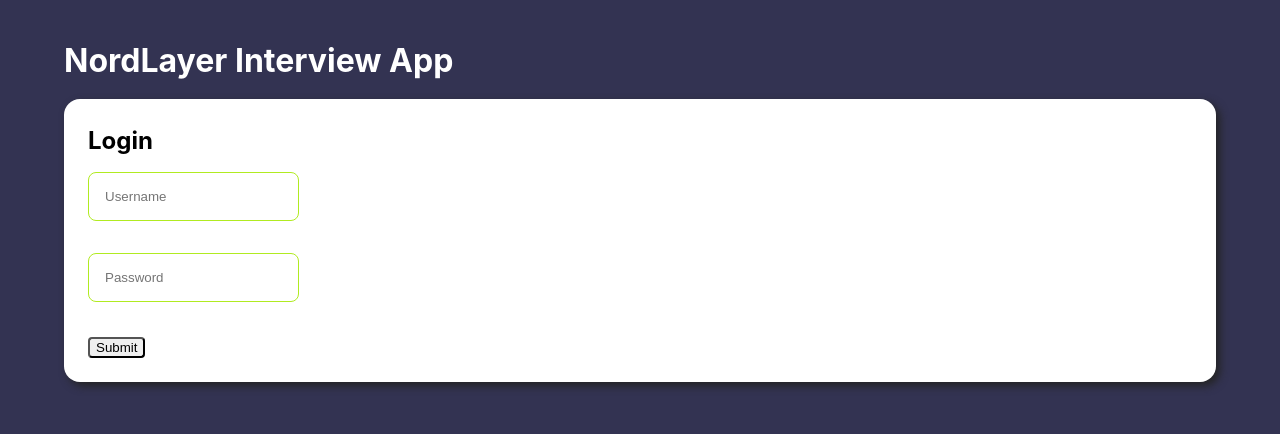
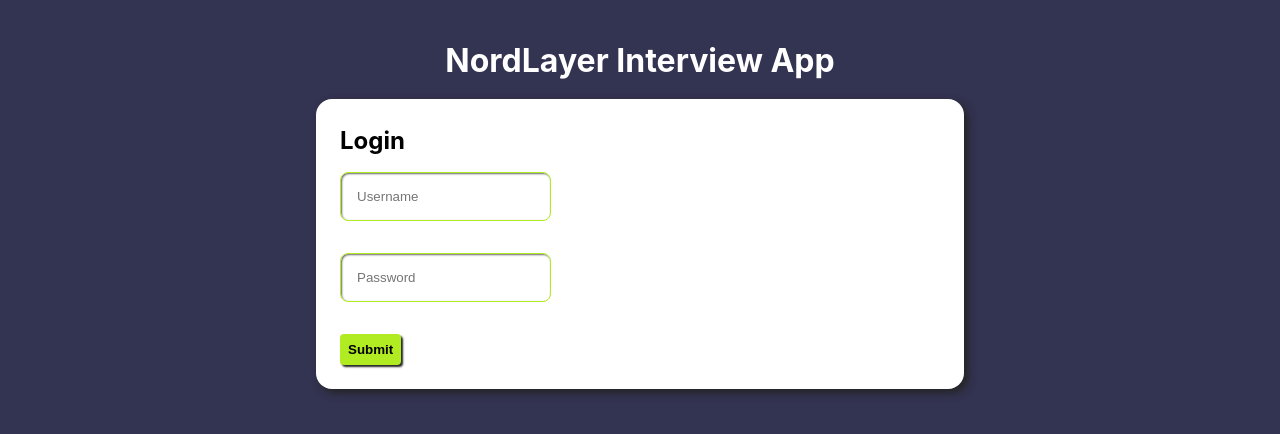
Before and after one commit to 318h7/secret-app, a React (Vite) app: page / in a window 1280 px wide. Shown: the top 434 px of the page. Built offline with nearby package versions, Linux system fonts and the light colour scheme.

Commit message:
add to theme, create form field component

```diff
--- a/src/components/Inputs.tsx
+++ b/src/components/Inputs.tsx
@@ -7,21 +7,28 @@
 
 type InputProps = InputHTMLAttributes<HTMLInputElement> & CustomInputProps;
 
+const Error = styled.div`
+    color: ${({ theme: { colors } }) => colors.error};
+    font-size: 0.8rem;
+    min-height: 1.5rem;
+`
+
 export const Input = styled.input<InputProps>`
-    border-radius: 8px;
-    border: ${({ theme: { colors }, $isError }) => `1px solid ${$isError ? colors.error : colors.main}`};
-    display: block;
-    margin: 0 0 0.5rem;
-    padding: 1rem;
-
-    ::placeholder {
-      color: ${({theme: { colors }}) => colors.dark};
-    }
-
-    &:focus {
-      outline: none;
-    }
-  `
+  border: ${({ theme: { colors }, $isError }) => `1px solid ${$isError ? colors.error : colors.main}`};
+`;
 
 export const PasswordInput = forwardRef((props: InputProps, ref: Ref<HTMLInputElement>) => <Input {...props} ref={ref} type="password" />);
 PasswordInput.displayName = 'PasswordInput';
+
+interface FormFieldProps extends InputProps {
+  error?: string;
+}
+export const FormField =
+  ({ error, children }: FormFieldProps) => (
+  <>
+    {children}
+    <Error>{error}</Error>
+  </>
+  )
+
+FormField.displayName = 'FormField';
--- a/src/components/Templates.tsx
+++ b/src/components/Templates.tsx
@@ -4,11 +4,16 @@
     height: 100vh;
     padding: 2rem 4rem;
     box-sizing: border-box;
+    display: flex;
+    flex-direction: column;
+    justify-content: flex-start;
+    align-items: center;
 `
 
 export const Card = styled.div`
+    width: 100%;
     padding: 1.5rem;
     border-radius: 16px;
-    box-shadow: ${({ theme: { elevation } }) => elevation.low};
+    box-shadow: ${({ theme: { elevation } }) => elevation.high};
     background-color: ${({ theme: { colors } }) => colors.light};
 `
--- a/src/components/index.ts
+++ b/src/components/index.ts
@@ -1,3 +1,3 @@
-export { Input, PasswordInput } from './Inputs';
+export { Input, PasswordInput, FormField } from './Inputs';
 export { Layout, Card } from './Templates';
 export { Button } from './Buttons';
--- a/src/pages/Login.tsx
+++ b/src/pages/Login.tsx
@@ -1,19 +1,17 @@
 import { useTranslation } from "react-i18next";
-import { Card, Button, Input, PasswordInput } from "../components"
+import { Card, Button, Input, PasswordInput, FormField } from "../components"
 import { useForm } from "react-hook-form";
 import styled from "styled-components";
-
 
 interface FormFields {
     username: string;
     password: string;
 }
 
-const Error = styled.div`
-    color: ${({ theme: { colors } }) => colors.error};
-    font-size: 0.8rem;
-    min-height: 1.5rem;
-`
+const ContainedCard = styled(Card)`
+    max-width: 600px;
+;
+`;
 
 export const Login =  () => {
     const { t } = useTranslation();
@@ -26,26 +24,28 @@
     return (
         <>
             <h1>{t("login.title")}</h1>
-            <Card>
+            <ContainedCard>
                 <h2>{t("form.title")}</h2>
-                <form onSubmit={handleSubmit(onSubmit)}>
+                <form onSubmit={onSubmit}>
+                    <FormField error={errors?.username?.message}>
                         <Input
                             {...register("username", { required: t("form.errors.username") })}
                             placeholder={t("form.username")}
                             $isError={Boolean(errors?.username)}
                         />
-                    <Error>{errors?.username?.message}</Error>
+                    </FormField>
+                    <FormField error={errors?.password?.message}>
                         <PasswordInput
                             {...register("password", { required: t("form.errors.password") })}
                             placeholder={t("form.password")}
                             $isError={Boolean(errors?.password)}
                         />
-                    <Error>{errors?.password?.message}</Error>
+                    </FormField>
                     <div>
                         <Button type="submit">{t("form.submit")}</Button>
                     </div>
                 </form>
-            </Card>
+            </ContainedCard>
         </>
     );
 }
--- a/src/styled.d.ts
+++ b/src/styled.d.ts
@@ -5,7 +5,9 @@
     borderRadius: string;
 
     elevation: {
+      ground: string;
       low: string;
+      high: string;
     },
     colors: {
       main: string;
@@ -13,6 +15,7 @@
       light: string;
       bg: string;
       error: string;
+      grey: string;
     };
   }
 }
--- a/src/styles/global.ts
+++ b/src/styles/global.ts
@@ -24,6 +24,39 @@
     margin: 0;
   }
 
+  button {
+    padding: 0.5rem;
+    background-color: ${({ theme }) => theme.colors.main};
+    border: none;
+    box-shadow: ${({ theme: { elevation } }) => elevation.low};
+    font-weight: bold;
+
+    &:hover {
+      filter: brightness(95%);
+    }
+    &:active {
+      box-shadow: ${({ theme: { elevation } }) => elevation.ground};
+    }
+  }
+
+  input {
+    box-shadow: inset 1px 1px 2px ${({ theme: { colors } }) => colors.grey};
+    border-radius: 8px;
+    border: 1px solid ${({ theme: { colors } }) => colors.main};
+    display: block;
+    margin: 0 0 0.5rem;
+    padding: 1rem;
+
+    ::placeholder {
+      color: ${({theme: { colors }}) => colors.dark};
+    }
+
+    &:focus {
+      outline: none;
+    }
+  }
+
+
 
   h1 {
     display: block;
@@ -33,6 +66,7 @@
     margin-inline-start: 0;
     margin-inline-end: 0px;
     font-weight: bold;
+    text-align: center;
     color: ${({ theme }) => theme.colors.light};
   }
 
--- a/src/styles/theme.ts
+++ b/src/styles/theme.ts
@@ -5,13 +5,16 @@
     dark: "#242424",
     light: "#fff",
     error: "#ff3333",
-    bg: "rgba(0,0, 39, 0.8)",
+    bg: "rgba(0, 0, 39, 0.8)",
+    grey: "rgba(0, 0, 0, 0.6)",
 } as const;
 
 
 export const theme: DefaultTheme = {
     elevation:{
-        low: `4px 4px 8px ${COLORS.dark}`
+        ground: `1px 1px 2px ${COLORS.dark}`,
+        low: `2px 2px 2px ${COLORS.dark}`,
+        high: `4px 4px 8px ${COLORS.dark}`
     },
     colors: COLORS,
     borderRadius: "4px",
```
Lines whose indentation alone changed are shown as unchanged.
